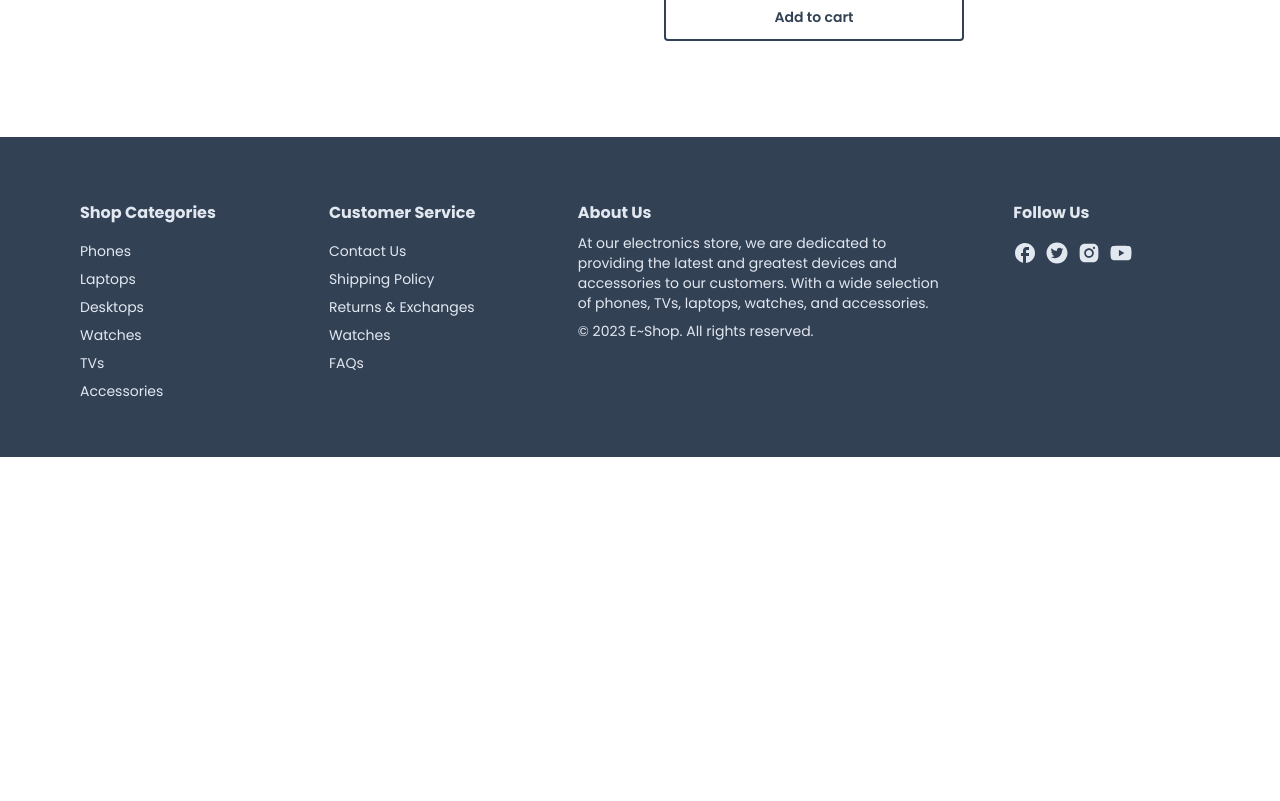
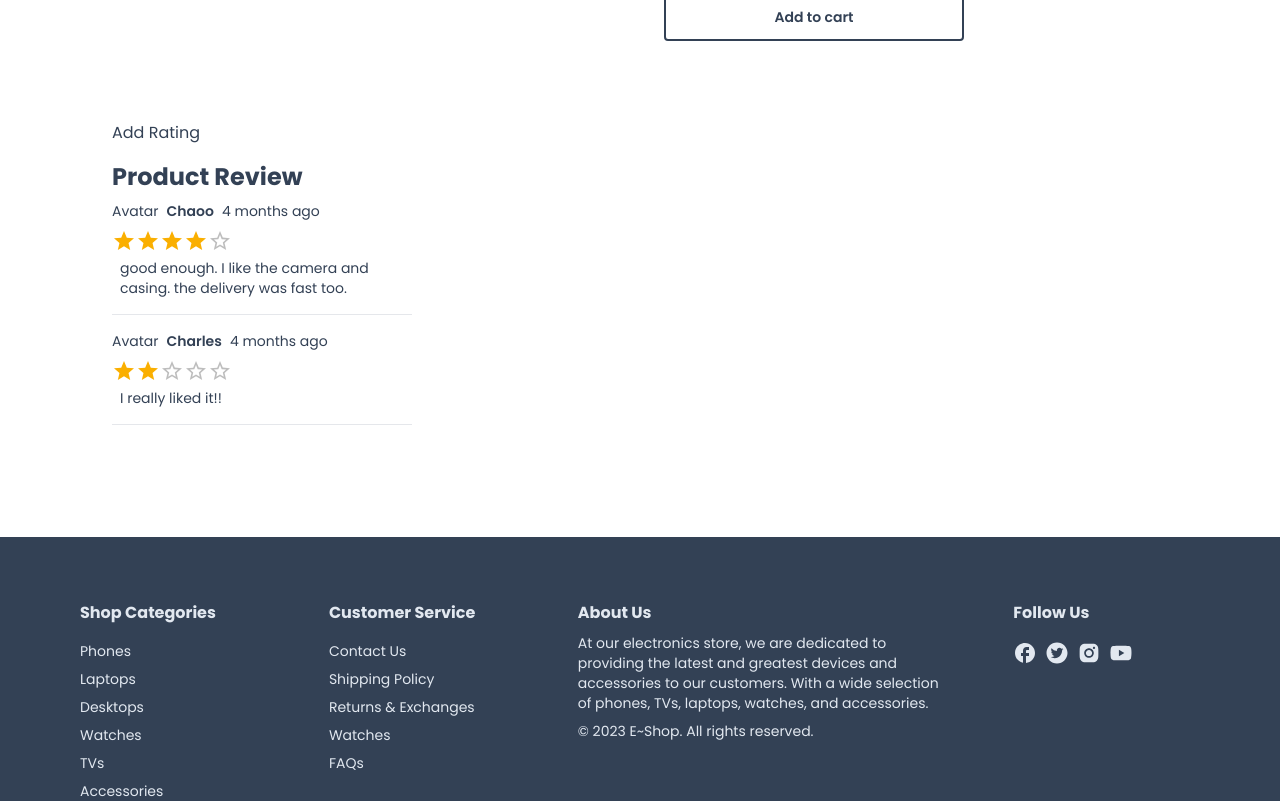
Before and after one commit to takimi12/Next13-Eccomerce-October, a Next.js app: page /product/1 in a window 1280 px wide. Shown: the part 720-1521 px from the top of the page. Before the commit the page ends 1177 px from the top, so only its background shows below. Built offline with nearby package versions, Linux system fonts and the light colour scheme; a web font is replaced by a local one.

Commit message:
List Product Reviews

```diff
--- /dev/null
+++ b/app/components/products/Heading.tsx
@@ -0,0 +1,15 @@
+interface HeadingProps {
+    title: string,
+    center?: boolean
+}
+
+const Heading: React.FC<HeadingProps> = ({
+    title, center}) => {
+    return (
+        <div className={center ? "text-center" : "text-start"}>
+            <h1 className="font-bold text-2xl">{title}</h1>
+        </div>
+      );
+};
+
+export default Heading;
--- /dev/null
+++ b/app/product/[productId]/ListRating.tsx
@@ -0,0 +1,42 @@
+"use client";
+
+import Heading from "@/app/components/products/Heading";
+import { Rating } from "@mui/material";
+import moment from "moment";
+
+interface ListRatingProps {
+  product: any;
+}
+
+const ListRating: React.
+FC<ListRatingProps> = ({
+     product }) => {
+
+  return (
+    <div>
+      <Heading title="Product Review" />
+      <div className="text-sm mt-2">
+        {product.reviews &&
+          product.reviews.map((review: any) => {
+            return (
+              <div key={review.id} className="max-w-[300px]">
+                <div className="flex gap-2 items-center">
+                    <div> Avatar </div>
+                    <div className="font-semibold">{review?.user.name}</div>
+                    <div className="font-light">{moment(review.createdDate).fromNow()}</div>
+                    </div>
+                    <div className="mt-2">
+                    <Rating value={review.rating} readOnly/>
+                    <div className="ml-2">{review.comment} </div>
+                    <hr className="mt-4 mb-4" />
+                    </div>
+                    </div>
+
+            );
+          })}
+      </div>
+    </div>
+  );
+};
+
+export default ListRating;
--- a/app/product/[productId]/page.tsx
+++ b/app/product/[productId]/page.tsx
@@ -1,6 +1,7 @@
 import { product } from "@/utils/product";
 import ProductDetails from "./ProductDetails";
 import Container from "@/app/components/container";
+import ListRating from "./ListRating";
 
 
 interface IPrams {
@@ -9,12 +10,16 @@
 }
 
 const Product = ({params} : {params:IPrams}) => {
-    // console.log("params", params);
 
     return (
         <div className="p-8">
             <Container>
             <ProductDetails product={product}/>
+            <div className="flex flex-col mt-20 gap-4">
+                <div>Add Rating</div>
+               <ListRating product={product} />
+
+            </div>
             </Container>
         </div>
 
--- a/package.json
+++ b/package.json
@@ -18,6 +18,7 @@
     "autoprefixer": "10.4.16",
     "eslint": "8.53.0",
     "eslint-config-next": "14.0.1",
+    "moment": "^2.29.4",
     "next": "14.0.1",
     "postcss": "8.4.31",
     "react": "18.2.0",
--- a/utils/product.ts
+++ b/utils/product.ts
@@ -54,7 +54,7 @@
             id: "6499a110efe4e4de451c7edc",
             userId: "6475af156bad4917456e6e1e",
             productId: "648437b38c44d52b9542e340",
-            rating: 4,
+            rating: 2,
             comment: "I really liked it!!",
             createdDate: "2023-06-26T14:30:40.998Z",
             user: {
```
Also changed, not shown: 1 other file (tests, documents, lock files or other folders).
